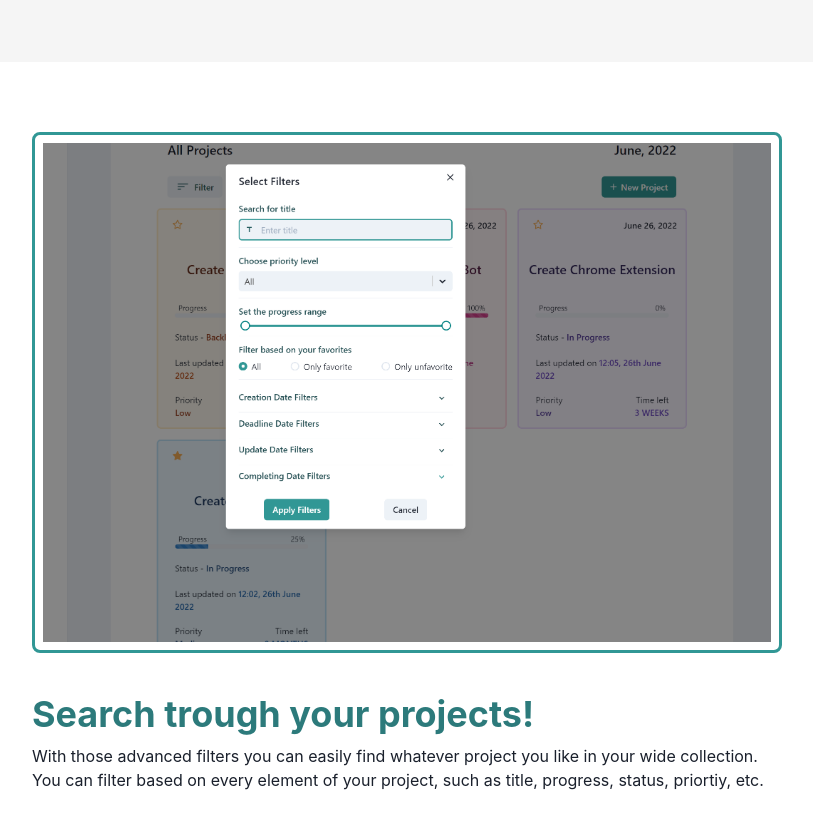
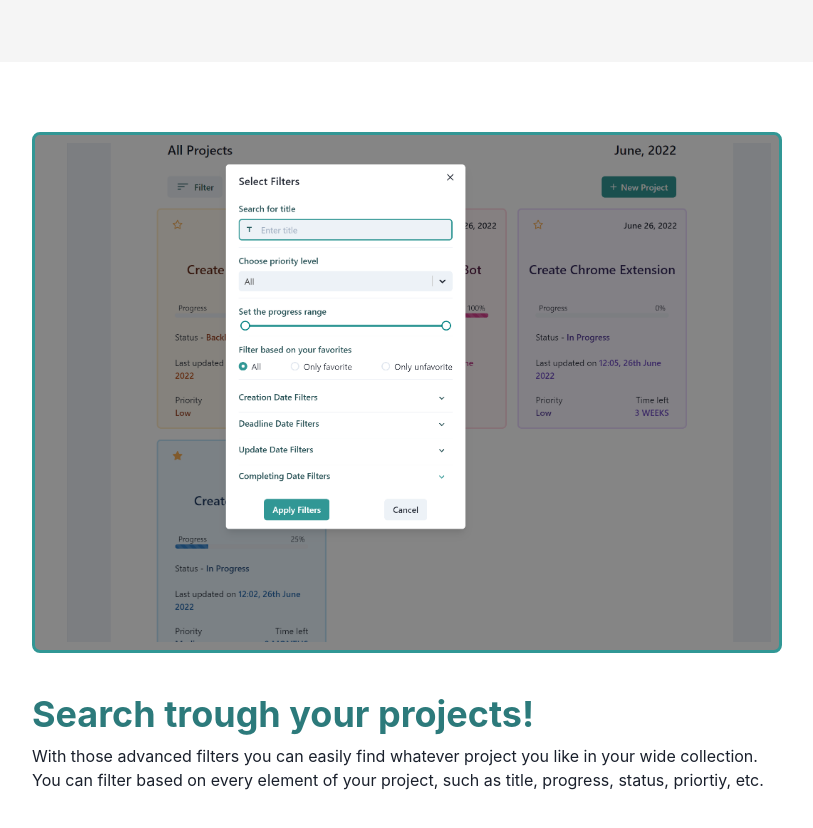
Before and after one commit to kTrzcinskii/project-manager, a Next.js app in the folder frontend/: page / in a window 1280 px wide. Shown: the part 2340-3168 px from the top of the page, without its empty margins (233-1046 px from the left). Built offline with nearby package versions, Linux system fonts and the light colour scheme.

Commit message:
fix bgBox in filter section

```diff
--- a/frontend/pages/index.tsx
+++ b/frontend/pages/index.tsx
@@ -33,6 +33,7 @@ const Home: NextPage = () => {
         header='Search trough your projects!'
         text='With those advanced filters you can easily find whatever project you like in your wide collection. You can filter based on every element of your project, such as title, progress, status, priortiy, etc.'
         bgColor='whiteAlpha'
+        bgBox='blackAlpha.600'
       />
       <PhotoAndTextContainer
         image={create_project_ss}
```
